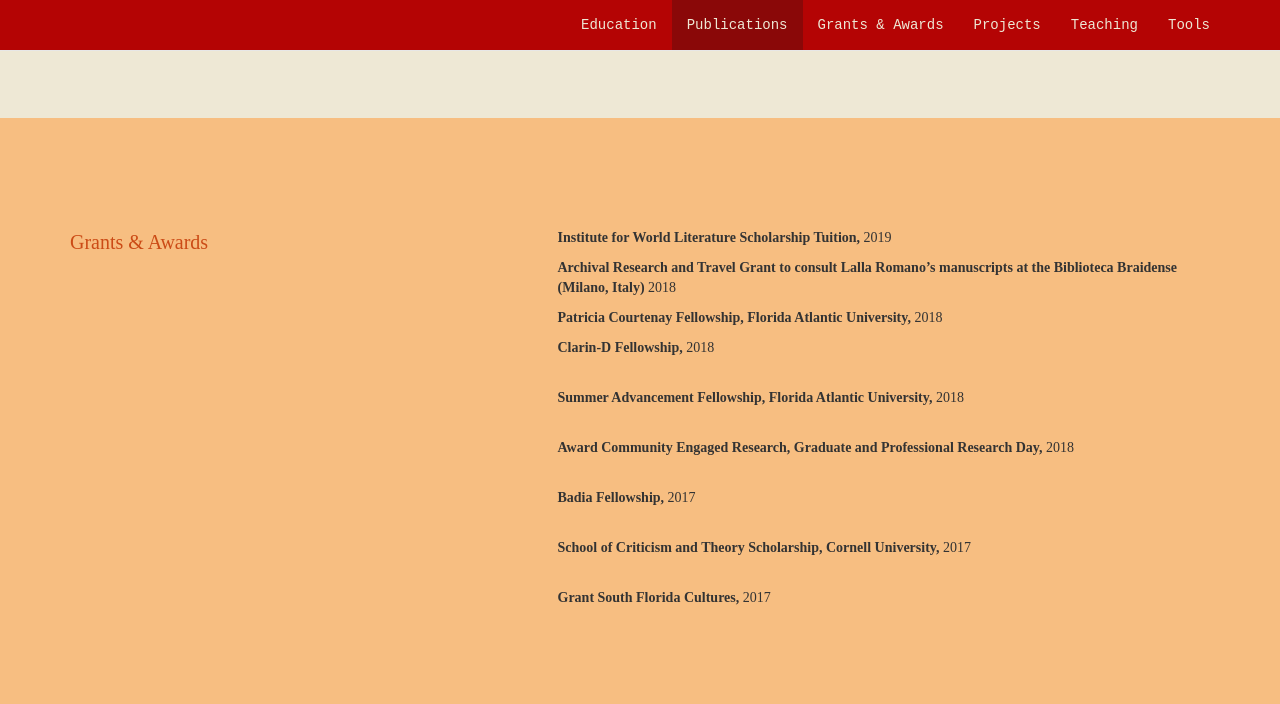
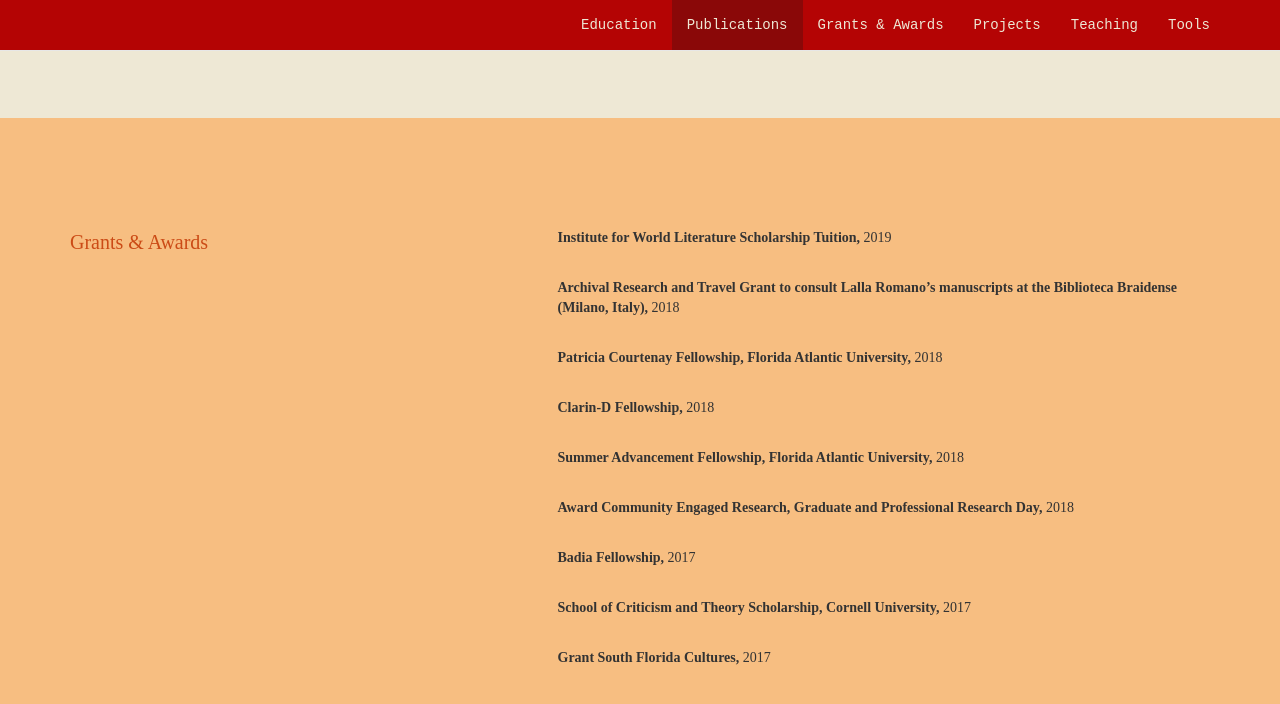
Before and after one commit to vivianapezzullo/nolauren.github.io, a Jekyll site: the page index.html, which Jekyll copies as it is, in a window 1280 px wide and 900 px high, scrolled down 2582 px. Shown: the top 704 px of the window. Built offline with Jekyll 4.4.1, drawn with Linux system fonts in a browser that asks for light colours; nearby versions of some CDN libraries.

Commit message:
Update index.html

```diff
--- a/index.html
+++ b/index.html
@@ -172,8 +172,14 @@
 
 
                     <p class="text-left"><b>Institute for World Literature Scholarship Tuition,</b> 2019</p>
-                    <p class="text-left"><b>Archival Research and Travel Grant to consult Lalla Romano’s manuscripts at the Biblioteca Braidense (Milano, Italy)</b> 2018</p>
+                                        <p class="text-left" style="margin-bottom:30px; margin-left:30px;"> </p>
+
+                    <p class="text-left"><b>Archival Research and Travel Grant to consult Lalla Romano’s manuscripts at the Biblioteca Braidense (Milano, Italy),</b> 2018</p>
+                                       <p class="text-left" style="margin-bottom:30px; margin-left:30px;"> </p>
+
                     <p class="text-left"><b>Patricia Courtenay Fellowship, Florida Atlantic University,</b> 2018</p>
+                                        <p class="text-left" style="margin-bottom:30px; margin-left:30px;"> </p>
+
                     <p class="text-left"><b>Clarin-D Fellowship,</b> 2018</p>
                     <p class="text-left" style="margin-bottom:30px; margin-left:30px;"> </p>
 
```
